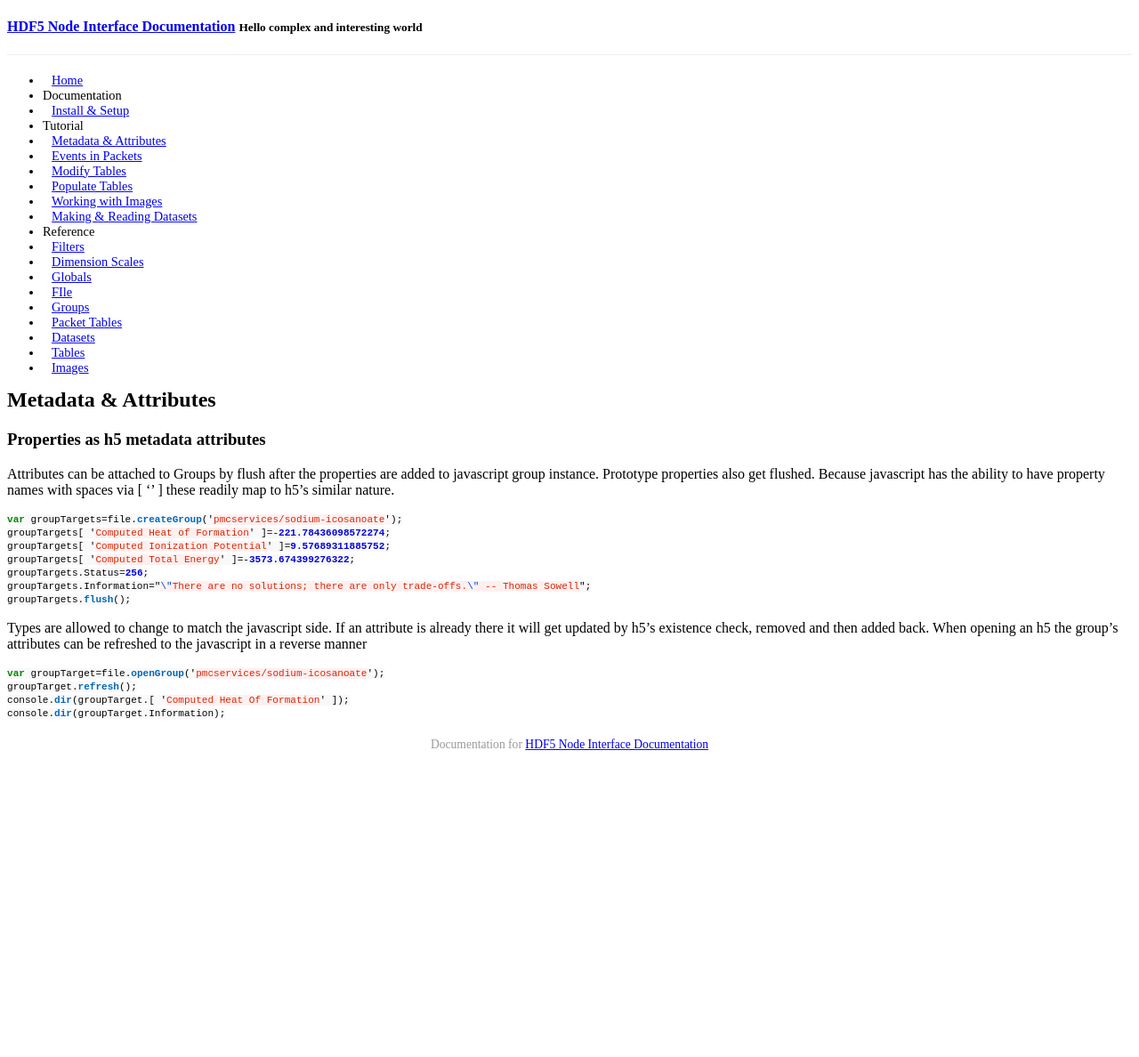
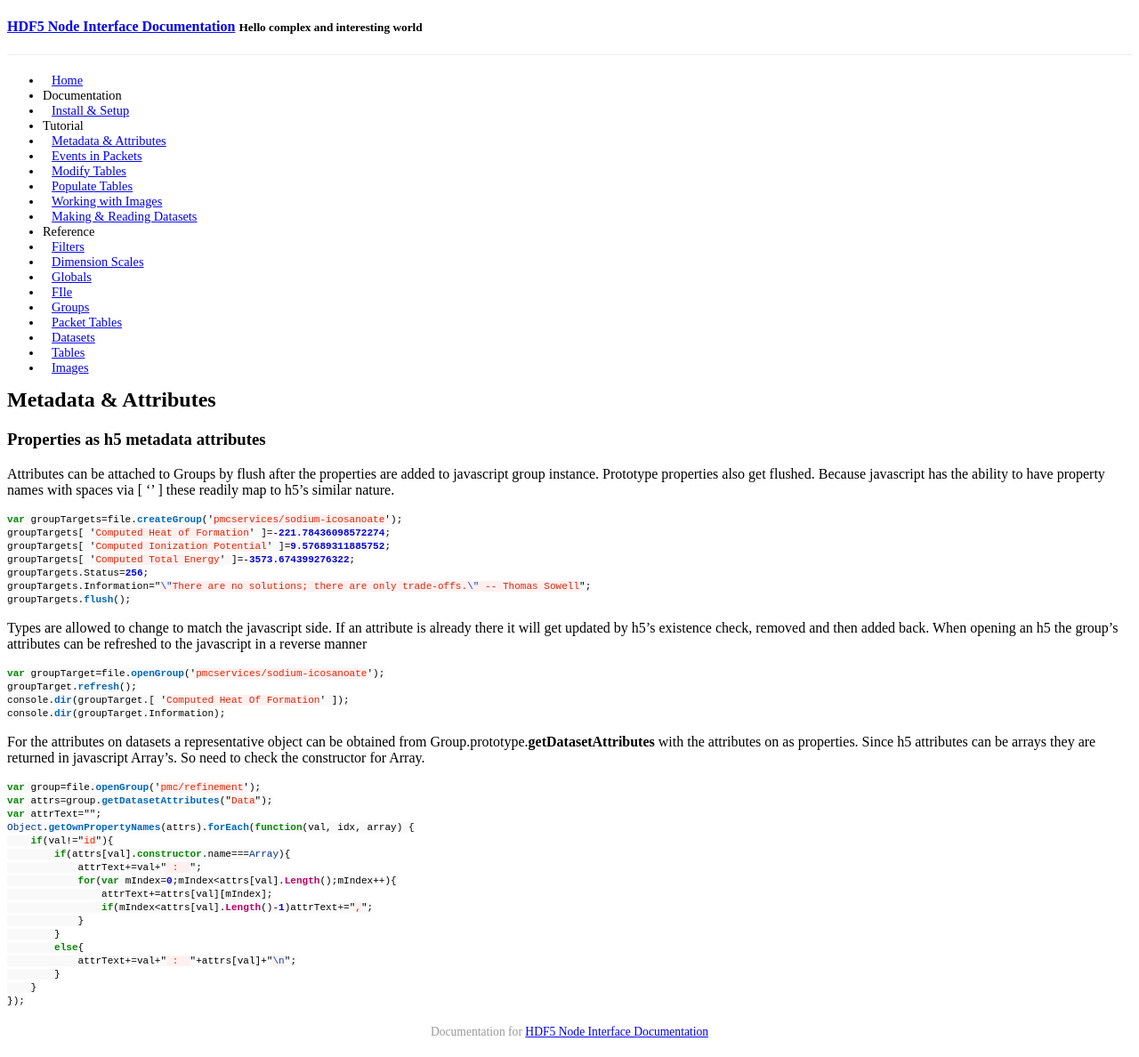
Before and after one commit to HDF-NI/hdf5.node, a Jekyll site: the page built from _posts/2015-05-02-attributes-tutorial.md, in a window 1280 px wide. Shown: the whole page at 89% size. Built offline with Jekyll 4.4.1, drawn with Linux system fonts in a browser that asks for light colours; Markdown is read by kramdown in place of the engine named in the settings; a style sheet for code colours, icons or effects is not loaded; before the commit the page ends 900 px from its top, so only the background shows below that.

Commit message:
dataset attributes and group copy or link

````diff
--- a/_posts/2015-05-02-attributes-tutorial.md
+++ b/_posts/2015-05-02-attributes-tutorial.md
@@ -29,3 +29,26 @@ groupTarget.refresh();
 console.dir(groupTarget.[ 'Computed Heat Of Formation' ]);
 console.dir(groupTarget.Information);
 ```
+
+For the attributes on datasets a representative object can be obtained from Group.prototype.**getDatasetAttributes** with the attributes on as properties.
+Since h5 attributes can be arrays they are returned in javascript Array's.  So need to check the constructor for Array.
+
+```javascript
+var group=file.openGroup('pmc/refinement');
+var attrs=group.getDatasetAttributes("Data");
+var attrText="";
+Object.getOwnPropertyNames(attrs).forEach(function(val, idx, array) {
+    if(val!="id"){
+        if(attrs[val].constructor.name===Array){
+            attrText+=val+" :  ";
+            for(var mIndex=0;mIndex<attrs[val].Length();mIndex++){
+                attrText+=attrs[val][mIndex];
+                if(mIndex<attrs[val].Length()-1)attrText+=",";
+            }
+        }
+        else{
+            attrText+=val+" :  "+attrs[val]+"\n";
+        }
+    }
+});
+```
````
Also changed, not shown: _posts/2015-05-02-groups.md (+18 -0 lines).
